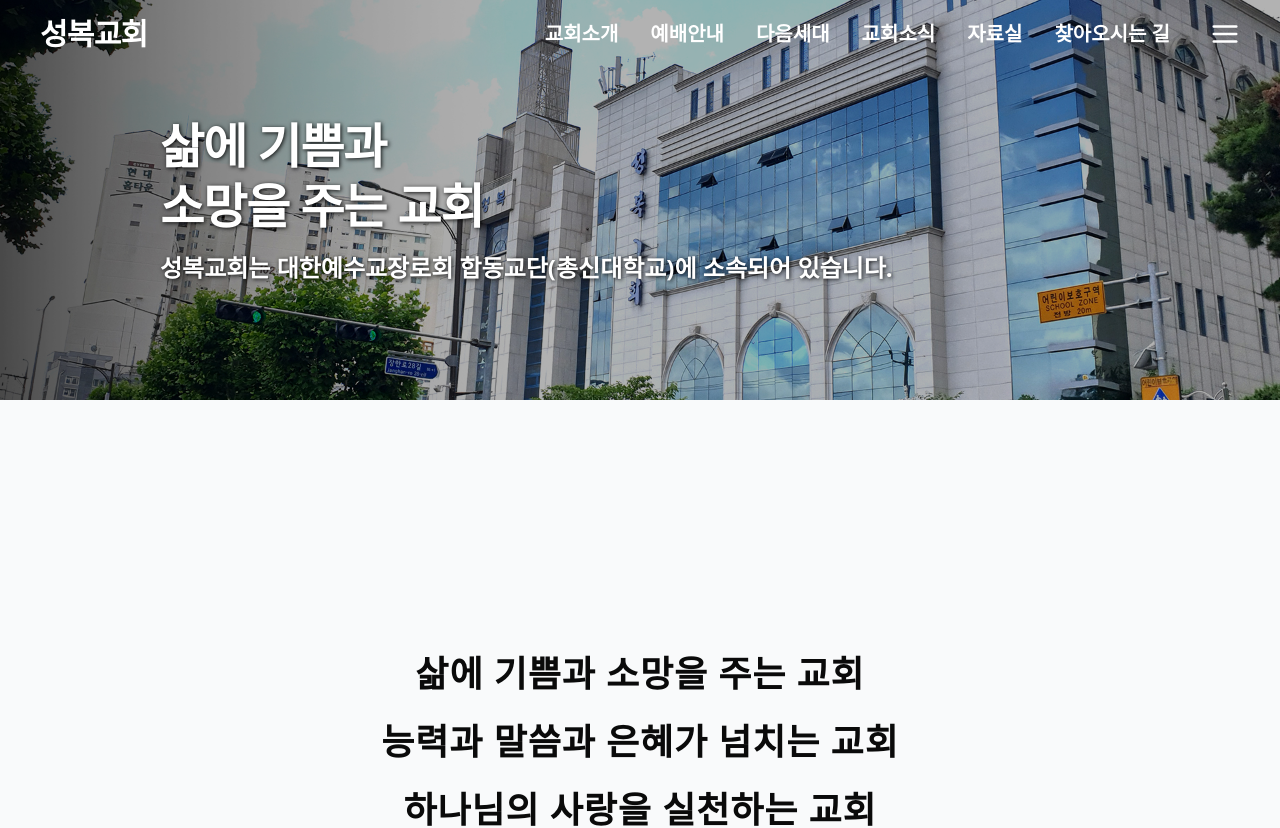
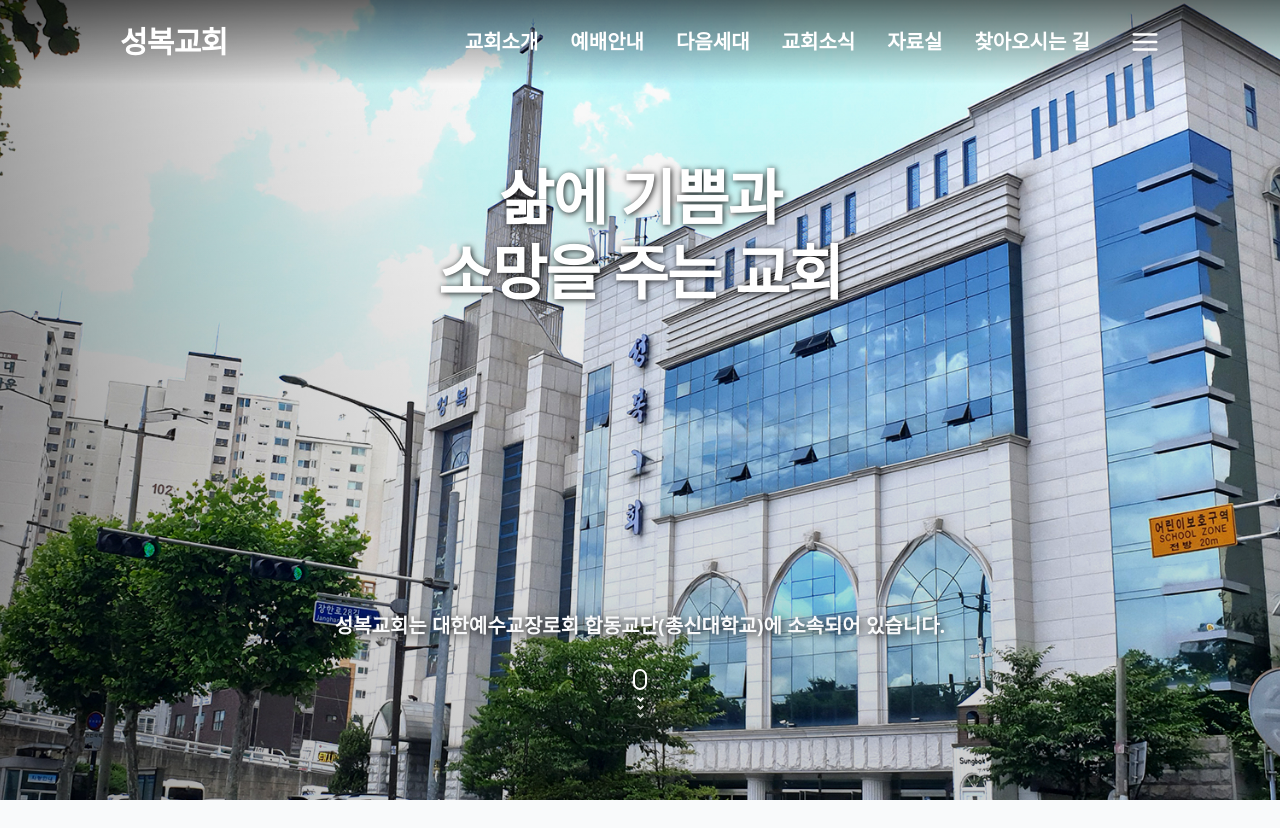
Before and after one commit to jihkyuo/sungbok-web, a Next.js app: page / in a window 1280 px wide. Shown: the top 828 px of the page. Built offline with nearby package versions, Linux system fonts and the light colour scheme.

Commit message:
feat: 홈 hero 스크롤 다운 버튼 추가

```diff
--- /dev/null
+++ b/src/components/features/ScrollDownButton/index.css
@@ -0,0 +1,99 @@
+#mouse-scroll {
+  style: block;
+}
+
+#mouse-scroll span {
+  display: block;
+  width: 5px;
+  height: 5px;
+  -ms-transform: rotate(45deg);
+  -webkit-transform: rotate(45deg);
+  transform: rotate(45deg);
+  transform: rotate(45deg);
+  border-right: 2px solid #fff;
+  border-bottom: 2px solid #fff;
+  margin: 0 0 3px 5px;
+}
+#mouse-scroll .mouse {
+  height: 21px;
+  width: 14px;
+  border-radius: 10px;
+  -webkit-transform: none;
+  -ms-transform: none;
+  transform: none;
+  border: 2px solid #ffffff;
+  top: 170px;
+}
+#mouse-scroll .down-arrow-1 {
+  margin-top: 6px;
+}
+#mouse-scroll .down-arrow-1,
+#mouse-scroll .down-arrow-2,
+#mouse-scroll .down-arrow-3 {
+  -webkit-animation: mouse-scroll 1s infinite;
+  -moz-animation: mouse-scroll 1s infinite;
+}
+#mouse-croll .down-arrow-1 {
+  -webkit-animation-delay: 0.1s;
+  -moz-animation-delay: 0.1s;
+  -webkit-animation-direction: alternate;
+}
+#mouse-scroll .down-arrow-2 {
+  -webkit-animation-delay: 0.2s;
+  -moz-animation-delay: 0.2s;
+  -webkit-animation-direction: alternate;
+}
+#mouse-scroll .down-arrow-3 {
+  -webkit-animation-delay: 0.3s;
+  -moz-animation-dekay: 0.3s;
+  -webkit-animation-direction: alternate;
+}
+#mouse-scroll .mouse-in {
+  height: 5px;
+  width: 2px;
+  display: block;
+  margin: 5px auto;
+  background: #ffffff;
+  position: relative;
+}
+#mouse-scroll .mouse-in {
+  -webkit-animation: animated-mouse 1.2s ease infinite;
+  moz-animation: mouse-animated 1.2s ease infinite;
+}
+
+@-webkit-keyframes animated-mouse {
+  0% {
+    opacity: 1;
+    -webkit-transform: translateY(0);
+    -ms-transform: translateY(0);
+    transform: translateY(0);
+  }
+  100% {
+    opacity: 0;
+    -webkit-transform: translateY(6px);
+    -ms-transform: translateY(6px);
+    transform: translateY(6px);
+  }
+}
+@-webkit-keyframes mouse-scroll {
+  0% {
+    opacity: 1;
+  }
+  50% {
+    opacity: 0.5;
+  }
+  100% {
+    opacity: 1;
+  }
+}
+@keyframes mouse-scroll {
+  0% {
+    opacity: 0;
+  }
+  50% {
+    opacity: 0.5;
+  }
+  100% {
+    opacity: 1;
+  }
+}
--- /dev/null
+++ b/src/components/features/ScrollDownButton/index.tsx
@@ -0,0 +1,17 @@
+import type { HTMLAttributes } from 'react';
+import './index.css';
+
+export const ScrollDownButton = (props: HTMLAttributes<HTMLDivElement>) => {
+  return (
+    <div id="mouse-scroll" {...props}>
+      <div className="mouse">
+        <div className="mouse-in"></div>
+      </div>
+      <div>
+        <span className="down-arrow-1"></span>
+        <span className="down-arrow-2"></span>
+        <span className="down-arrow-3"></span>
+      </div>
+    </div>
+  );
+};
--- a/src/components/layout/Header/index.tsx
+++ b/src/components/layout/Header/index.tsx
@@ -7,13 +7,13 @@ import { useIsScrolled } from '@/hooks/useIsScrolled';
 import { cn } from '@/lib/utils';
 
 export const Header = () => {
-  const { isScrolled } = useIsScrolled({ scrollThreshold: 250 });
+  const { isScrolled } = useIsScrolled({ scrollThreshold: 700 });
 
   return (
     <header
       style={{ backdropFilter: isScrolled ? 'blur(4px)' : 'none' }}
       className={cn(
-        'fixed top-0 right-0 left-0 z-50 flex items-center justify-between px-10 py-4 text-white transition-all duration-200',
+        'fixed top-0 right-0 left-0 z-50 flex items-center justify-between bg-gradient-to-b from-black/60 to-transparent px-30 py-6 text-white transition-all duration-200',
         {
           'bg-[rgba(0,0,0,0.4)]': isScrolled,
         }
--- a/src/domains/home/components/widgets/HomeHero.tsx
+++ b/src/domains/home/components/widgets/HomeHero.tsx
@@ -1,25 +1,23 @@
 import bgImgMain01 from '@/assets/images/main/main01.jpg';
-import { DarkOverlay } from '@/components/features/DarkOverlay';
+import { ScrollDownButton } from '@/components/features/ScrollDownButton';
 
 export const HomeHero = () => {
   return (
     <div
       style={{ backgroundImage: `url(${bgImgMain01.src})` }}
-      className={'relative h-[calc(100vh-400px)] w-full bg-cover bg-center'}
+      className={'relative h-screen w-full bg-cover bg-fixed bg-center'}
     >
-      <DarkOverlay />
-
-      <div className="flex h-full flex-col justify-center px-40 text-white">
-        <Title />
-        <Subtitle />
-      </div>
+      <DarkMask />
+      <Title />
+      <Subtitle />
+      <ScrollDownButton className={'absolute bottom-20 left-1/2 -translate-x-1/2'} />
     </div>
   );
 };
 
 const Title = () => {
   return (
-    <h1 className="text-5xl leading-tight font-bold tracking-tight drop-shadow-[1px_1px_2px_rgba(0,0,0,0.9)]">
+    <h1 className="pt-40 text-center text-6xl leading-tight font-bold tracking-tight text-white drop-shadow-[1px_1px_3px_rgba(0,0,0,0.9)]">
       삶에 기쁨과 <br />
       소망을 주는 교회
     </h1>
@@ -28,8 +26,12 @@ const Title = () => {
 
 const Subtitle = () => {
   return (
-    <p className="mt-4 text-2xl font-semibold drop-shadow-[1px_1px_2px_rgba(0,0,0,0.9)]">
+    <p className="absolute bottom-40 left-1/2 -translate-x-1/2 text-xl font-semibold text-gray-50 drop-shadow-[2px_2px_5px_rgba(0,0,0,0.9)]">
       성복교회는 대한예수교장로회 합동교단(총신대학교)에 소속되어 있습니다.
     </p>
   );
 };
+
+const DarkMask = () => {
+  return <div className="absolute inset-0 bg-gradient-to-t from-black/20 to-transparent" />;
+};
```
